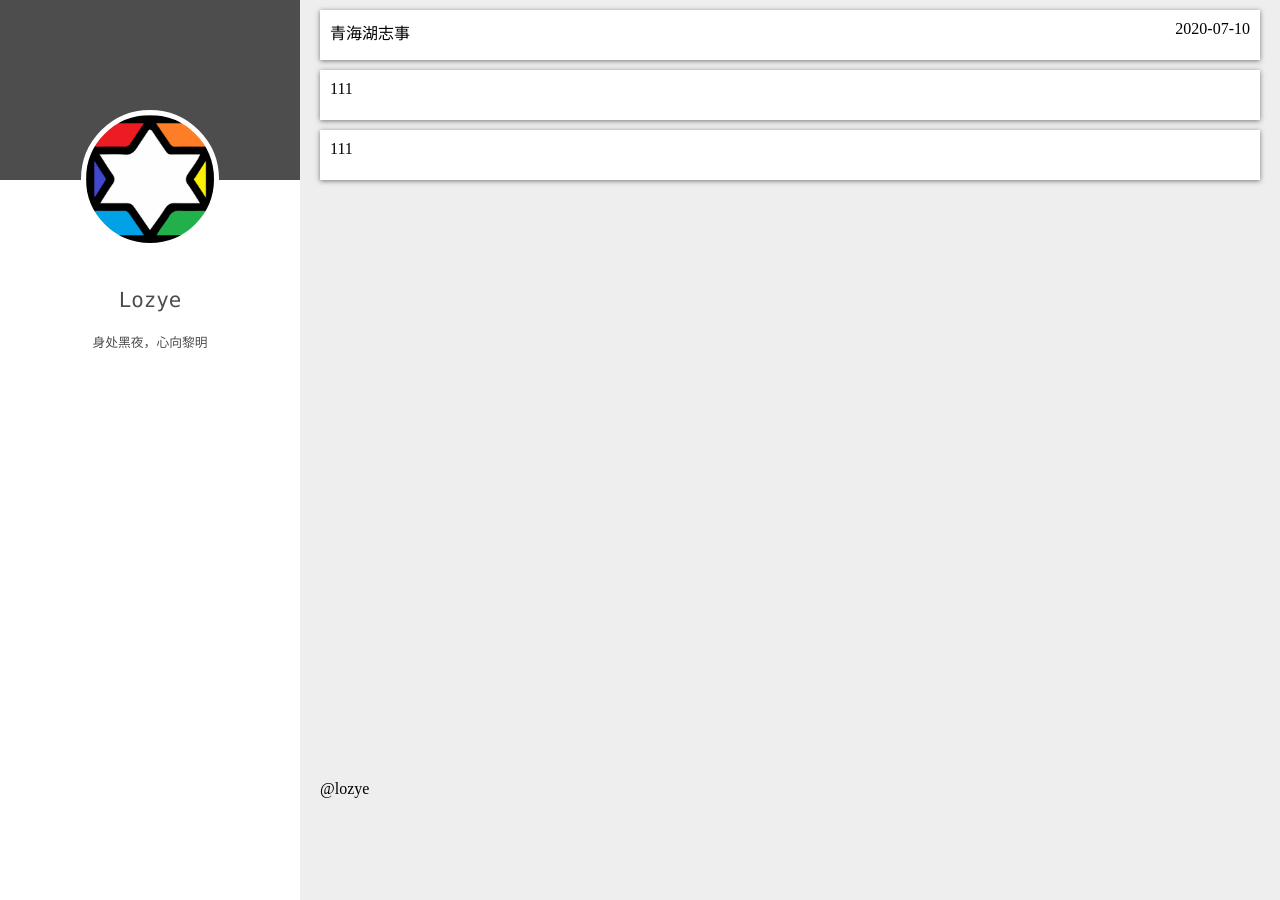
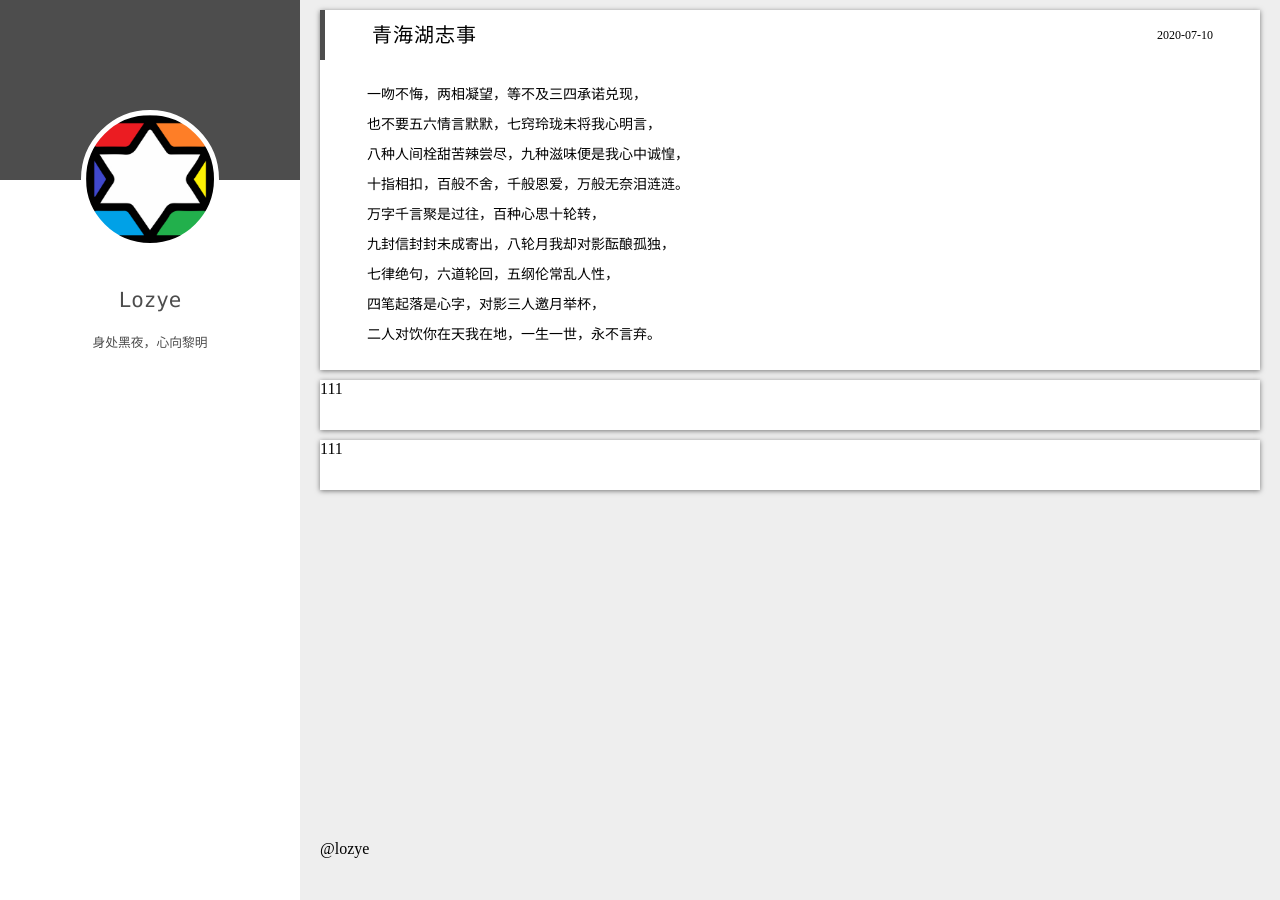
Before and after one commit to lozye/lozye, a Jekyll site: the page temp/index.html, which Jekyll copies as it is, in a window 1280 px wide. Built offline with Jekyll 4.4.1, drawn with Linux system fonts in a browser that asks for light colours.

Commit message:
v20200714

```diff
--- a/assets/css/web.position.css
+++ b/assets/css/web.position.css
@@ -36,7 +36,7 @@
 }
 
 .x-footer {
-    min-height: 120px;
+    min-height: 60px;
     position: absolute;
     bottom: 0px;
     left: 0;
--- a/temp/index.html
+++ b/temp/index.html
@@ -16,17 +16,33 @@
         .x-box {
             background-color: #fff;
             margin-top: 10px;
-            padding: 10px;
             min-height: 50px;
             box-shadow: 0px 1px 5px rgba(0, 0, 0, 0.5);
         }
 
+        .x-box-header {
+            min-height: 50px;
+            border-left: 5px solid #4d4d4d;
+            padding: 0 5%
+        }
+
+        .x-box-markdown {
+            padding: 20px 5%;
+            font-size: 14px;
+            line-height: 30px;
+        }
+
         .x-box-title {
             float: left;
+            font-size: 20px;
+            line-height: 50px;
+            letter-spacing: 1px;
         }
 
         .x-box-date {
             float: right;
+            font-size: 12px;
+            line-height: 50px;
         }
 
         .x-site-top {
@@ -64,7 +80,7 @@
         }
 
         .x-site-slogan {
-            margin-top:20px;
+            margin-top: 20px;
             color: #4d4d4d;
             font-size: 80%;
         }
@@ -84,12 +100,20 @@
         <div class="x-main">
             <div class="x-container">
                 <div class="x-box grid-box">
-                    <div class="grid-box">
+                    <div class="grid-box x-box-header">
                         <div class="x-box-title grid-box">青海湖志事</div>
                         <div class="x-box-date grid-box">2020-07-10</div>
                     </div>
-                    <div class="grid-box">
-
+                    <div class="grid-box x-box-markdown">
+                        <p>一吻不悔，两相凝望，等不及三四承诺兑现，</p>
+                        <p>也不要五六情言默默，七窍玲珑未将我心明言，</p>
+                        <p>八种人间栓甜苦辣尝尽，九种滋味便是我心中诚惶，</p>
+                        <p>十指相扣，百般不舍，千般恩爱，万般无奈泪涟涟。</p>
+                        <p>万字千言聚是过往，百种心思十轮转，</p>
+                        <p>九封信封封未成寄出，八轮月我却对影酝酿孤独，</p>
+                        <p>七律绝句，六道轮回，五纲伦常乱人性，</p>
+                        <p>四笔起落是心字，对影三人邀月举杯，</p>
+                        <p>二人对饮你在天我在地，一生一世，永不言弃。</p>
                     </div>
                 </div>
                 <div class="x-box grid-box">
```
